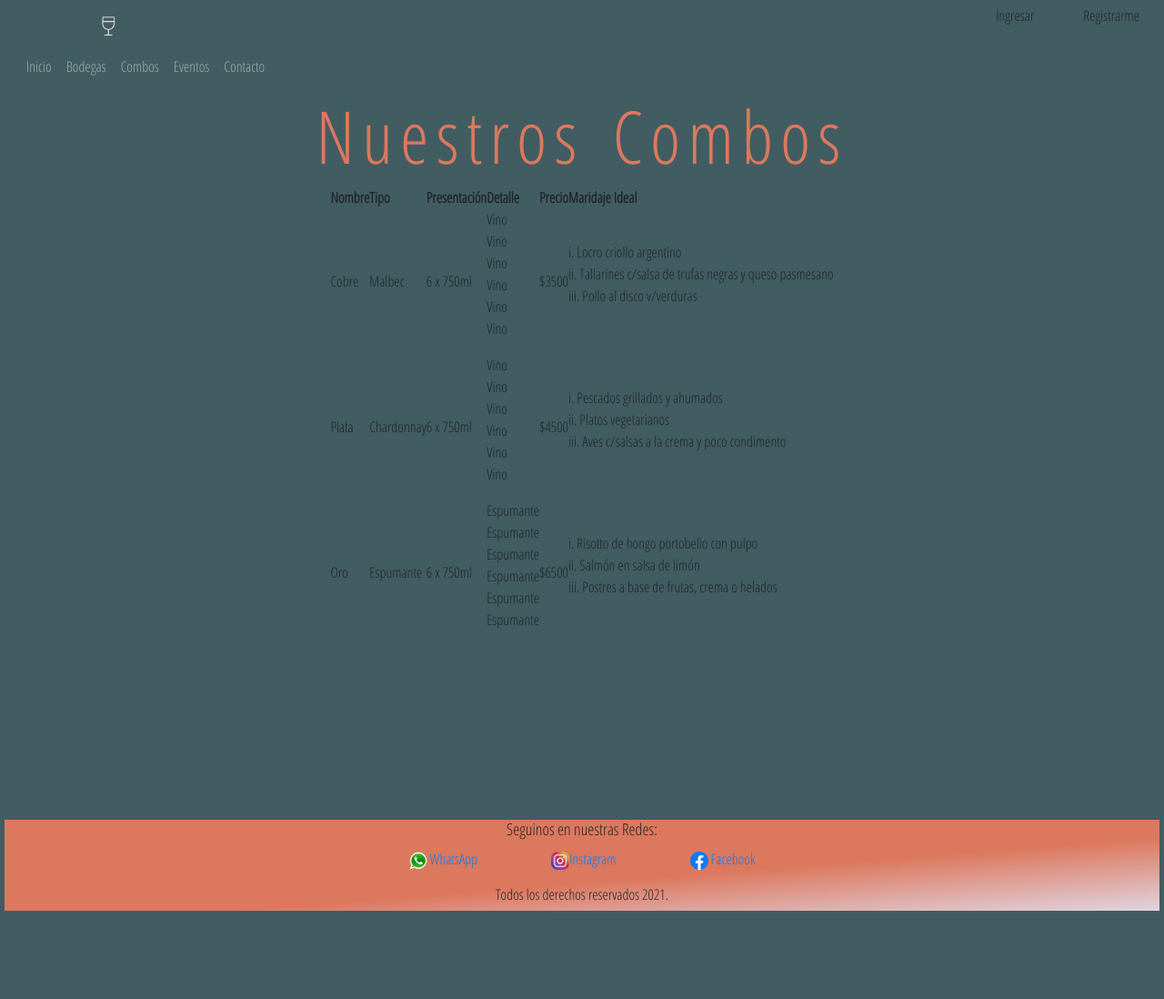
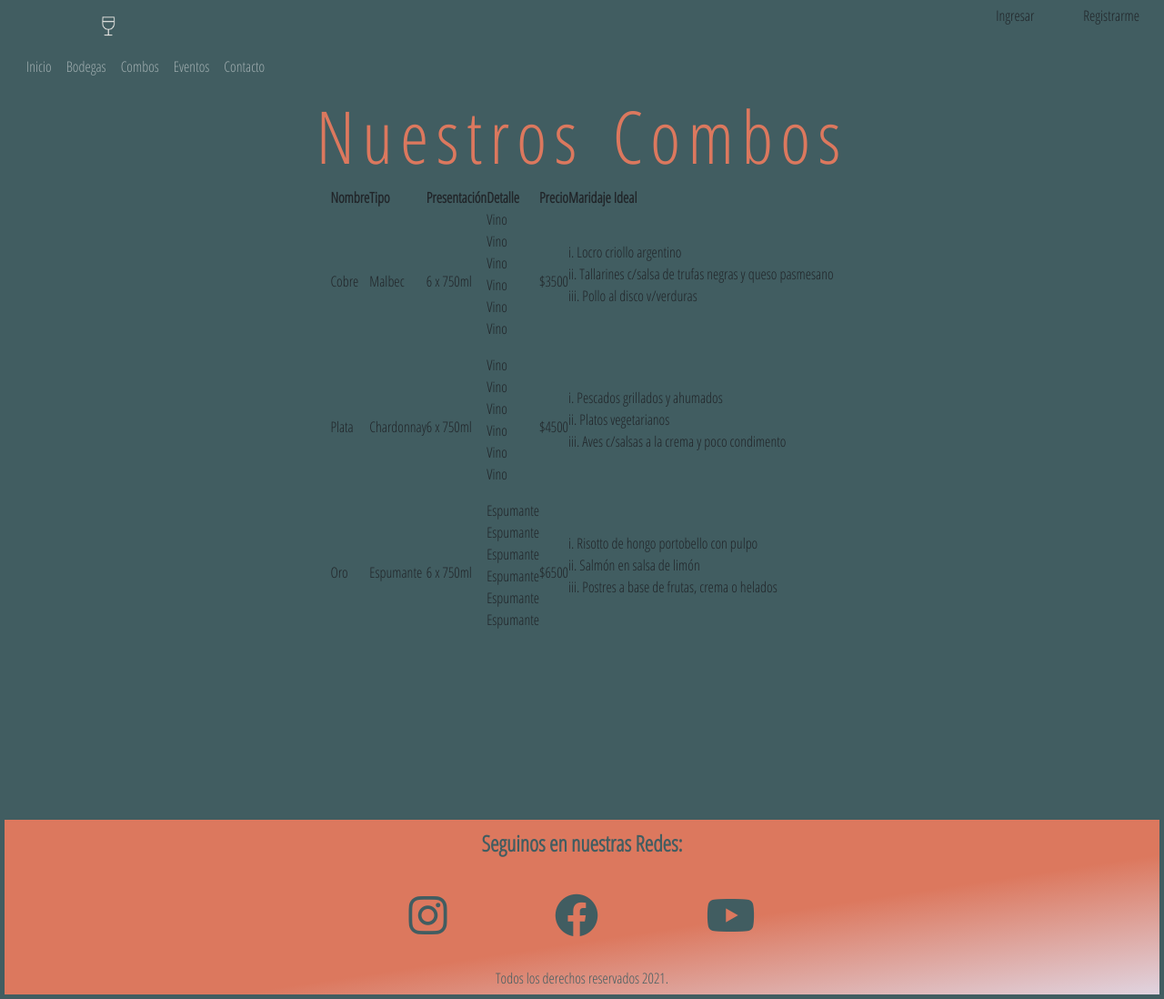
Before and after one commit to juancel/icarowinesCale, a plain HTML site: page secciones/combos.html in a window 1280 px wide. Shown: the whole page at 91% size. Before the commit the page ends 1006 px from the top, so only its background shows below. Drawn offline with nearby package versions, Linux system fonts and the light colour scheme.

Commit message:
incluye footer con imagenes vectoriales

```diff
--- a/scss/_footer.scss
+++ b/scss/_footer.scss
@@ -2,11 +2,9 @@ $verdeAgua: #415d61;
 $coral: #dc785e;
 $blanco:#edece8;
 $grisClaro:#edece8b9;
-$redes:(
-    whatsapp: rgb(93, 209, 93),
-    twitter: rgb(0, 225, 255 ),
-    facebook: rgb(0, 0, 255)
-);
+$redes:(whatsapp: rgb(93, 209, 93),
+    twitter: rgb(0, 225, 255),
+    facebook: rgb(0, 0, 255));
 
 #footer {
     grid-column: 1/3;
@@ -14,21 +12,23 @@ $redes:(
 }
 
 footer {
-    height: 100px;
+    height: 12rem;
     width: 100%;
     background-image: linear-gradient(to bottom right, $coral 60%, rgb(224, 212, 224));
     position: relative;
 
     h5 {
-        font-size: 18px;
-        font-weight: 100;
+        font-size: 1.5rem;
+        font-weight: 800;
         height: 30%;
         display: flex;
         align-items: center;
+        color: $verdeAgua;
     }
 
     h6 {
         text-align: center;
+        color: $verdeAgua;
     }
 
     ul {
@@ -39,10 +39,16 @@ footer {
         flex-direction: row;
         justify-content: space-between;
         align-items: center;
+
+        i {
+            font-size: 3rem;
+            color: $verdeAgua;
+        }
     }
 }
 
-@each $red, $color in $redes {
+@each $red,
+$color in $redes {
     .btn--#{$red} {
         background-color: $color;
         height: 200px;
@@ -54,4 +60,4 @@ footer {
         color: #fff;
         text-transform: uppercase;
     }
- }
+}
--- a/secciones/combos.html
+++ b/secciones/combos.html
@@ -5,14 +5,19 @@
     <meta charset="UTF-8">
     <meta http-equiv="X-UA-Compatible" content="IE=edge">
     <meta name="viewport" content="width=device-width, initial-scale=1.0">
-    <meta name="keywords" content="mix, combo, tienda, online, envío, domicilio, bodegas, mendoza, salta, patagonia, vino, tinto, blanco, rosado, espumante, champagne, malbec, cabernet, torrontes, venta, caja ">
-    <meta name="description" content="Todos los meses armamos los mejores Combos mix para llevarte a tu casa la mejor variedad de vinos.">
+    <meta name="keywords"
+        content="mix, combo, tienda, online, envío, domicilio, bodegas, mendoza, salta, patagonia, vino, tinto, blanco, rosado, espumante, champagne, malbec, cabernet, torrontes, venta, caja ">
+    <meta name="description"
+        content="Todos los meses armamos los mejores Combos mix para llevarte a tu casa la mejor variedad de vinos.">
 
     <link rel="preconnect" href="https://fonts.googleapis.com">
     <link rel="preconnect" href="https://fonts.gstatic.com" crossorigin>
     <link href="https://fonts.googleapis.com/css2?family=Open+Sans+Condensed:wght@300&display=swap" rel="stylesheet">
     <link rel="stylesheet" href="https://cdn.jsdelivr.net/npm/bootstrap@4.6.1/dist/css/bootstrap.min.css"
         integrity="sha384-zCbKRCUGaJDkqS1kPbPd7TveP5iyJE0EjAuZQTgFLD2ylzuqKfdKlfG/eSrtxUkn" crossorigin="anonymous">
+    <link rel="stylesheet" href="https://cdnjs.cloudflare.com/ajax/libs/font-awesome/6.0.0-beta3/css/all.min.css"
+        integrity="sha512-Fo3rlrZj/k7ujTnHg4CGR2D7kSs0v4LLanw2qksYuRlEzO+tcaEPQogQ0KaoGN26/zrn20ImR1DfuLWnOo7aBA=="
+        crossorigin="anonymous" referrerpolicy="no-referrer" />
     <link rel="stylesheet" href="../scss/style.css">
 
     <title>Conocé los Combos de Icaro Wines</title>
@@ -27,7 +32,8 @@
         <nav class=" row navbar navbar-expand-md bg-dark navbar-dark justify-content-start">
 
             <!-- Toggler/collapsibe Button -->
-            <button class="navbar__button navbar-toggler" type="button" data-toggle="collapse" data-target="#collapsibleNavbar">
+            <button class="navbar__button navbar-toggler" type="button" data-toggle="collapse"
+                data-target="#collapsibleNavbar">
                 <span class="navbar__button__span navbar-toggler-icon"></span>
             </button>
 
@@ -140,15 +146,15 @@
         </section>
     </main>
 
-    <footer class="flexFooter">
+    <footer class="flexFooter" id="footer">
         <h5>Seguinos en nuestras Redes:</h5>
         <ul>
-            <li><a href=""><img src="../imagenes/logowp.png" alt="Whatsapp Icaro Wines" class="logoRedes"> WhatsApp</a>
+            <li><a href="https://www.instagram.com/icaro.wines/" target="_blank"><i class="fab fa-instagram"></i></a>
             </li>
-            <li><a href="https://www.instagram.com/icaro.wines/" target="_blank"><img src="../imagenes/logoinsta.png"
-                        alt="Instagram Icaro Wines" class="logoRedes">Instagram</a></li>
-            <li><a href="https://www.facebook.com/Icaro-Wines-110756444036704" target="_blank"><img
-                        src="../imagenes/logofb.png" alt="Facebook Icaro Wines" class="logoRedes"> Facebook</a></li>
+            <li><a href="https://www.facebook.com/Icaro-Wines-110756444036704" target="_blank"><i
+                        class="fab fa-facebook"></i></a></li>
+            <li><a href=""><i class="fab fa-youtube"></i></a>
+            </li>
         </ul>
         <H6>Todos los derechos reservados 2021.</H6>
     </footer>
```
Also changed, not shown: index.html (+8 -5 lines), secciones/bodegas.html (+13 -8 lines), secciones/contacto.html (+13 -8 lines), secciones/eventos.html (+15 -9 lines), scss/style.css, 1 other file.
